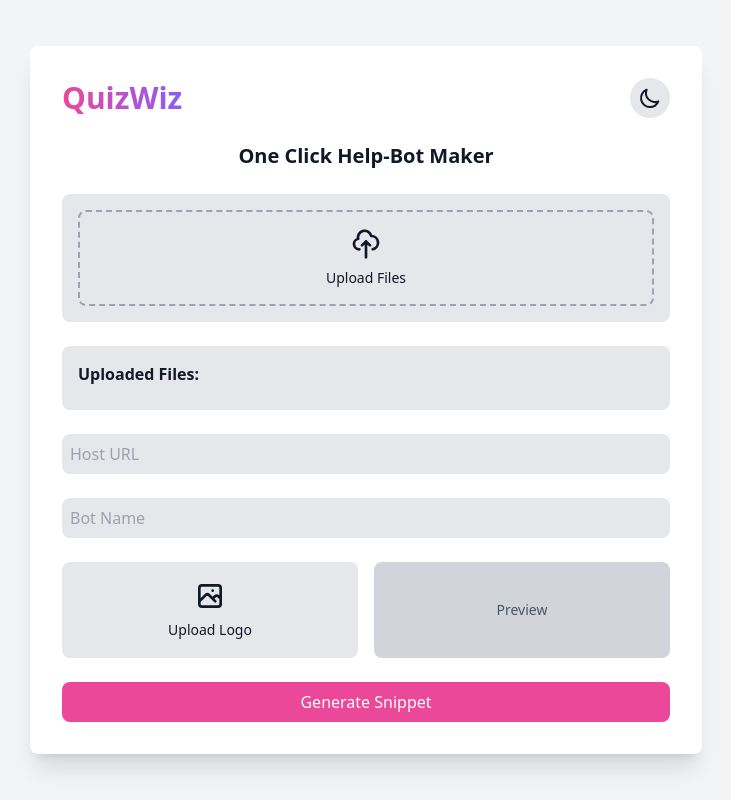
After one commit to shahdivax/QuizWiz, a Flask app: template custombot/templates/home.html in a window 1280 px wide. The commit adds this page. Shown: the whole page, without its empty margins (274-1005 px from the left). Run offline with Flask 3, Linux system fonts and the light colour scheme; the template is opened without the code that fills it, so the values that code supplies are empty; some libraries are stand-ins or nearby versions.

Commit message:
New Website

```diff
--- /dev/null
+++ b/custombot/static/js/main.js
@@ -0,0 +1,149 @@
+// Theme toggle
+const themeToggle = document.getElementById('themeToggle');
+themeToggle.addEventListener('click', () => {
+    document.documentElement.classList.toggle('dark');
+});
+
+// Logo preview
+const logoUpload = document.getElementById('logoUpload');
+const logoPreview = document.getElementById('logoPreview');
+logoUpload.addEventListener('change', (event) => {
+    const file = event.target.files[0];
+    if (file) {
+        const reader = new FileReader();
+        reader.onload = (e) => {
+            logoPreview.innerHTML = `<img src="${e.target.result}" alt="Logo preview" class="h-full w-full object-cover rounded-lg">`;
+        };
+        reader.readAsDataURL(file);
+    }
+});
+
+// File upload and display
+const fileUpload = document.getElementById('fileUpload');
+const fileList = document.getElementById('fileList');
+const uploadedFiles = new Set();
+
+fileUpload.addEventListener('change', (event) => {
+    const files = event.target.files;
+    for (let i = 0; i < files.length; i++) {
+        if (!uploadedFiles.has(files[i].name)) {
+            uploadedFiles.add(files[i].name);
+            displayFile(files[i]);
+        }
+    }
+});
+
+function displayFile(file) {
+    const li = document.createElement('li');
+    li.className = 'flex items-center justify-between bg-gray-300 dark:bg-gray-600 p-2 rounded';
+    li.innerHTML = `
+        <span>${file.name}</span>
+        <button class="remove-file text-red-500 hover:text-red-700" data-filename="${file.name}">
+            <svg xmlns="http://www.w3.org/2000/svg" class="h-5 w-5" viewBox="0 0 20 20" fill="currentColor">
+                <path fill-rule="evenodd" d="M4.293 4.293a1 1 0 011.414 0L10 8.586l4.293-4.293a1 1 0 111.414 1.414L11.414 10l4.293 4.293a1 1 0 01-1.414 1.414L10 11.414l-4.293 4.293a1 1 0 01-1.414-1.414L8.586 10 4.293 5.707a1 1 0 010-1.414z" clip-rule="evenodd" />
+            </svg>
+        </button>
+    `;
+    fileList.appendChild(li);
+
+    li.querySelector('.remove-file').addEventListener('click', () => removeFile(file.name, li));
+}
+
+function removeFile(fileName, listItem) {
+    uploadedFiles.delete(fileName);
+    listItem.remove();
+
+    // Clear the file input to allow re-uploading the same file
+    fileUpload.value = '';
+}
+
+// Form submission
+const botForm = document.getElementById('botForm');
+const snippetContainer = document.getElementById('snippetContainer');
+const snippet = document.getElementById('snippet');
+const generateButton = document.getElementById('generateButton');
+
+botForm.addEventListener('submit', async (e) => {
+    e.preventDefault();
+
+    // Disable form fields and show progress
+    disableFormFields(true);
+    showProgress();
+
+    const formData = new FormData(botForm);
+
+    // Add host URL, bot name, and files to formData
+    formData.append('hostUrl', document.getElementById('hostUrl').value);
+    formData.append('botName', document.getElementById('botName').value);
+
+    const logoFile = document.getElementById('logoUpload').files[0];
+    if (logoFile) {
+        formData.append('logoUpload', logoFile);
+    }
+
+    // Append all uploaded files to formData
+    uploadedFiles.forEach(fileName => {
+        const file = Array.from(fileUpload.files).find(f => f.name === fileName);
+        if (file) {
+            formData.append('fileUpload', file);
+        }
+    });
+
+    try {
+        const response = await fetch('/create-bot', {
+            method: 'POST',
+            body: formData
+        });
+
+        if (!response.ok) {
+            throw new Error(`HTTP error! status: ${response.status}`);
+        }
+
+        const data = await response.json();
+
+        const embedCode = `
+<script src="https://cdn.jsdelivr.net/gh/shahdivax/QuizWiz/custombot/static/js/widget.js"><\/script>
+<script>
+    CustomBot.init({
+        serverUrl: '${data.serverUrl}',
+        botName: '${data.botName}',
+        botImageUrl: '${data.botImageUrl}',
+        botId: '${data.botId}'
+    });
+<\/script>
+`;
+
+        snippet.textContent = embedCode;
+        snippetContainer.classList.remove('hidden');
+    } catch (error) {
+        console.error('Error creating bot:', error);
+        alert('An error occurred while creating the bot. Please try again.');
+    } finally {
+        // Re-enable form fields and hide progress
+        disableFormFields(false);
+        hideProgress();
+    }
+});
+
+function disableFormFields(disabled) {
+    const formElements = botForm.elements;
+    for (let i = 0; i < formElements.length; i++) {
+        formElements[i].disabled = disabled;
+    }
+}
+
+function showProgress() {
+    generateButton.innerHTML = `
+        <svg class="animate-spin -ml-1 mr-3 h-5 w-5 text-white inline-block" xmlns="http://www.w3.org/2000/svg" fill="none" viewBox="0 0 24 24">
+            <circle class="opacity-25" cx="12" cy="12" r="10" stroke="currentColor" stroke-width="4"></circle>
+            <path class="opacity-75" fill="currentColor" d="M4 12a8 8 0 018-8V0C5.373 0 0 5.373 0 12h4zm2 5.291A7.962 7.962 0 014 12H0c0 3.042 1.135 5.824 3 7.938l3-2.647z"></path>
+        </svg>
+        Generating...
+    `;
+    generateButton.disabled = true;
+}
+
+function hideProgress() {
+    generateButton.innerHTML = 'Generate Snippet';
+    generateButton.disabled = false;
+}
--- a/custombot/static/js/widget.js
+++ b/custombot/static/js/widget.js
@@ -5,6 +5,7 @@
             this.serverUrl = config.serverUrl || 'http://localhost:5000';
             this.botName = config.botName || 'Helper Bot';
             this.botImageUrl = config.botImageUrl || '/static/images/chat-icon.png';
+            this.botId = config.botId;
             this.createWidget();
             this.setupEventListeners();
         },
@@ -159,7 +160,8 @@
                 headers: {
                     'Content-Type': 'application/json'
                 },
-                body: JSON.stringify({ input: message })
+                body: JSON.stringify({ input: message,
+                botId: this.botId })
             })
             .then(response => response.json())
             .then(data => {
--- /dev/null
+++ b/custombot/templates/home.html
@@ -0,0 +1,83 @@
+<!DOCTYPE html>
+<html lang="en">
+<head>
+    <meta charset="UTF-8">
+    <meta name="viewport" content="width=device-width, initial-scale=1.0">
+    <title>QuizWiz - One Click Help-Bot Maker</title>
+    <script src="https://cdn.tailwindcss.com"></script>
+    <script>
+        tailwind.config = {
+            darkMode: 'class',
+            theme: {
+                extend: {
+                    colors: {
+                        primary: { "50": "#fdf2f8", "100": "#fce7f3", "200": "#fbcfe8", "300": "#f9a8d4", "400": "#f472b6", "500": "#ec4899", "600": "#db2777", "700": "#be185d", "800": "#9d174d", "900": "#831843", "950": "#500724" }
+                    }
+                }
+            }
+        }
+    </script>
+</head>
+<body class="bg-gray-100 dark:bg-gray-900 text-gray-900 dark:text-white transition-colors duration-300">
+    <div class="min-h-screen flex items-center justify-center p-4">
+        <div class="w-full max-w-2xl bg-white dark:bg-gray-800 p-8 rounded-lg shadow-xl">
+            <div class="flex justify-between items-center mb-6">
+                <h1 class="text-3xl font-bold bg-clip-text text-transparent bg-gradient-to-r from-primary-500 to-violet-500">
+                    QuizWiz
+                </h1>
+                <button id="themeToggle" class="p-2 rounded-full bg-gray-200 dark:bg-gray-700">
+                    <svg xmlns="http://www.w3.org/2000/svg" class="h-6 w-6" fill="none" viewBox="0 0 24 24" stroke="currentColor">
+                        <path stroke-linecap="round" stroke-linejoin="round" stroke-width="2" d="M20.354 15.354A9 9 0 018.646 3.646 9.003 9.003 0 0012 21a9.003 9.003 0 008.354-5.646z" />
+                    </svg>
+                </button>
+            </div>
+
+            <h2 class="text-xl font-semibold mb-6 text-center">One Click Help-Bot Maker</h2>
+
+            <form id="botForm" class="space-y-6">
+                <div class="p-4 bg-gray-200 dark:bg-gray-700 rounded-lg">
+                    <label for="fileUpload" class="flex flex-col items-center justify-center h-24 border-2 border-dashed border-gray-400 rounded-lg cursor-pointer hover:border-primary-500 transition-colors">
+                        <svg xmlns="http://www.w3.org/2000/svg" class="h-8 w-8 mb-2" fill="none" viewBox="0 0 24 24" stroke="currentColor">
+                            <path stroke-linecap="round" stroke-linejoin="round" stroke-width="2" d="M7 16a4 4 0 01-.88-7.903A5 5 0 1115.9 6L16 6a5 5 0 011 9.9M15 13l-3-3m0 0l-3 3m3-3v12" />
+                        </svg>
+                        <span class="text-sm">Upload Files</span>
+                    </label>
+                    <input id="fileUpload" type="file" multiple class="hidden" />
+                </div>
+                <div id="uploadedFiles" class="mt-6 p-4 bg-gray-200 dark:bg-gray-700 rounded-lg">
+                    <h3 class="font-semibold mb-2">Uploaded Files:</h3>
+                    <ul id="fileList" class="space-y-2"></ul>
+                </div>
+
+                <input type="text" id="hostUrl" placeholder="Host URL" class="w-full p-2 rounded-lg bg-gray-200 dark:bg-gray-700" required>
+                <input type="text" id="botName" placeholder="Bot Name" class="w-full p-2 rounded-lg bg-gray-200 dark:bg-gray-700" required>
+
+                <div class="flex space-x-4">
+                    <div class="flex-1">
+                        <label for="logoUpload" class="flex flex-col items-center justify-center h-24 bg-gray-200 dark:bg-gray-700 rounded-lg cursor-pointer hover:bg-gray-300 dark:hover:bg-gray-600 transition-colors">
+                            <svg xmlns="http://www.w3.org/2000/svg" class="h-8 w-8 mb-2" fill="none" viewBox="0 0 24 24" stroke="currentColor">
+                                <path stroke-linecap="round" stroke-linejoin="round" stroke-width="2" d="M4 16l4.586-4.586a2 2 0 012.828 0L16 16m-2-2l1.586-1.586a2 2 0 012.828 0L20 14m-6-6h.01M6 20h12a2 2 0 002-2V6a2 2 0 00-2-2H6a2 2 0 00-2 2v12a2 2 0 002 2z" />
+                            </svg>
+                            <span class="text-sm">Upload Logo</span>
+                        </label>
+                        <input id="logoUpload" type="file" accept="image/*" class="hidden" />
+                    </div>
+                    <div id="logoPreview" class="flex-1 flex items-center justify-center rounded-lg bg-gray-300 dark:bg-gray-600 text-gray-600 dark:text-gray-300">
+                        <span class="text-sm">Preview</span>
+                    </div>
+                </div>
+
+                <button type="submit" id="generateButton" class="w-full py-2 rounded-lg bg-primary-500 hover:bg-primary-600 text-white transition-colors">
+                    Generate Snippet
+                </button>
+            </form>
+
+            <div id="snippetContainer" class="mt-6 p-4 bg-gray-200 dark:bg-gray-700 rounded-lg hidden">
+                <pre id="snippet" class="text-sm overflow-x-auto whitespace-pre-wrap"></pre>
+            </div>
+        </div>
+    </div>
+
+    <script src="{{ url_for('static', filename='js/main.js') }}"></script>
+</body>
+</html>
```
Also changed, not shown: custombot/app/__init__.py (+24 -11 lines), custombot/app/routes.py (+88 -6 lines), custombot/app/utils.py (+193 -36 lines), custombot/templates/index.html (+18 -8 lines), 1 other file.
